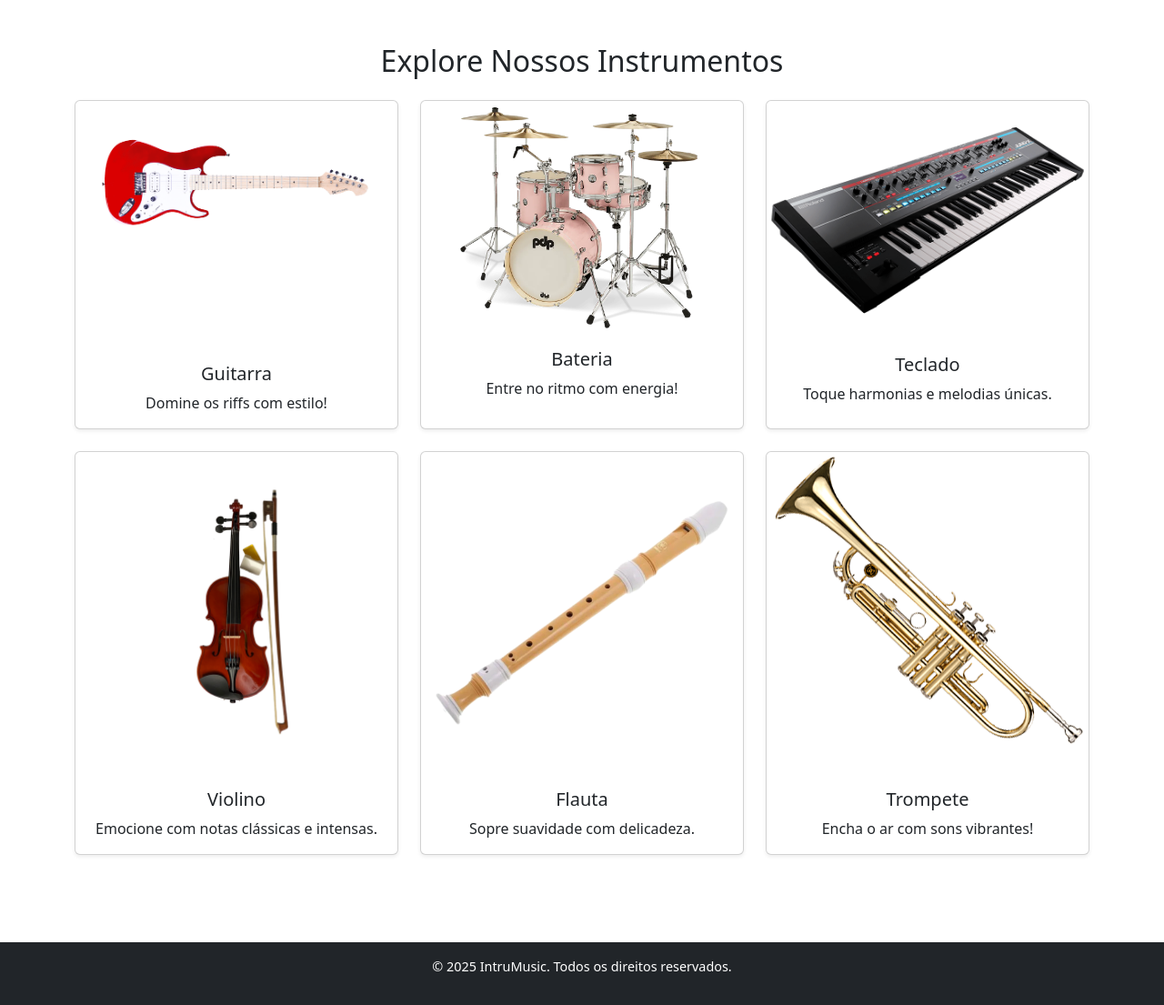
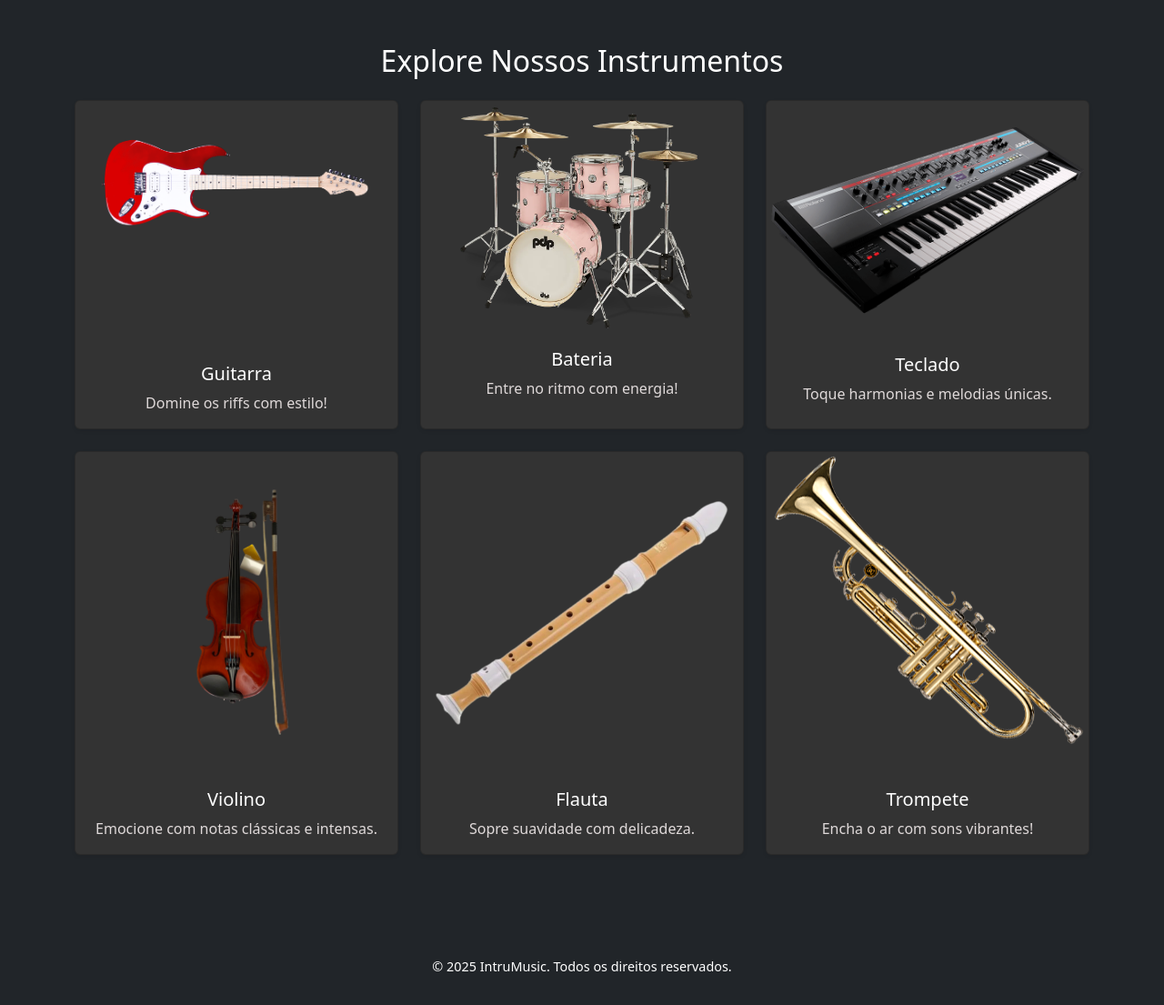
Before and after one commit to henriquevieiraneto/instrumusic, a PHP site: page /instrumentos.html in a window 1280 px wide. Shown: the part 56-1161 px from the top of the page at 91% size. Run offline with PHP 8.4, Linux system fonts and the light colour scheme.

Commit message:
feat:Troquei as cores de alguns elementos do site

```diff
--- a/css/styles.css
+++ b/css/styles.css
@@ -235,7 +235,7 @@ ul {
 
 
 .feature-item p{
-    color: #0075f1;
+    color: #dfd9d9;
 }
 .feature-item:hover {
     transform: translateY(-10px);
@@ -353,13 +353,13 @@ footer .social-links a:hover {
 }
 
 .entry-box h2 {
-    color: var(--color-dark);
+    color: #FFF;
     margin-bottom: 20px;
     font-size: 1.8em;
 }
 
 .entry-box p {
-    color: var(--color-gray);
+    color: #dfd9d9;
     margin-bottom: 30px;
 }
 
@@ -661,6 +661,22 @@ footer .social-links a:hover {
 .depoimentos-body{
     background: var(--color-dark)
 }
+.instrumentos-body{
+    background: var(--color-dark)
+}
+.instrumentos-body h2{
+    color: #FFF;
+}
+
+.card{
+    background-color: #333 !important;
+}
+.card-title{
+    color: #ffffff!important;
+}
+.card-text{
+    color: #dfd9d9;
+}
 
 /* Responsividade Básica */
 @media (max-width: 768px) {
--- a/instrumentos.html
+++ b/instrumentos.html
@@ -7,7 +7,7 @@
   <link rel="stylesheet" href="css/styles.css" />
   <link href="https://cdn.jsdelivr.net/npm/bootstrap@5.3.2/dist/css/bootstrap.min.css" rel="stylesheet" />
 </head>
-<body>
+<body class="instrumentos-body">
   <nav class="navbar navbar-expand-lg navbar-dark bg-dark">
     <div class="container">
       <a class="navbar-brand" href="index.html">IntruMusic</a>
@@ -25,7 +25,7 @@
         <!-- Card genérico para cada instrumento -->
         <div class="col-md-4">
           <a href="instrumentos/guitarra.html" class="instrument-link text-decoration-none text-dark">
-            <div class="card h-100 shadow-sm transition">
+            <div class="card h-100 shadow-sm transition card-instru">
               <img src="img/guitarra.png" class="card-img-top guitarra" alt="Guitarra" />
               <div class="card-body text-center ">
                 <h5 class="card-title">Guitarra</h5>
```
